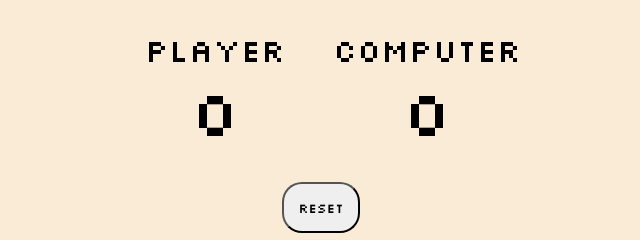
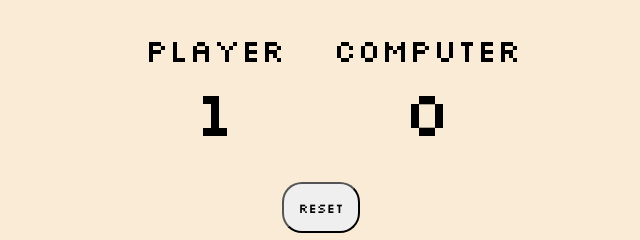
Before and after one commit to avik-ch/rock-paper-scissors-js, a plain HTML site: page index.html in a window 1280 px wide. Both pictures are taken after a click on the element "Rock Paper Scissor". Shown: the part 461-701 px from the top of the page, 319-959 px from the left. Drawn offline with Linux system fonts and the light colour scheme.

Commit message:
Make score counters update each round

```diff
--- a/index.html
+++ b/index.html
@@ -32,11 +32,11 @@
     <div class="flex score-section">
         <div class="flex score-container">
             <div class="score-title">Player</div>
-            <div class="rounds-won">0</div>
+            <div class="rounds-won" id="player-score">0</div>
         </div>
         <div class="flex score-container">
             <div class="score-title">Computer</div>
-            <div class="rounds-won">0</div>
+            <div class="rounds-won" id="computer-score">0</div>
         </div>
     </div>
     <button class="btn">Reset</button>
--- a/script.js
+++ b/script.js
@@ -31,6 +31,16 @@ function getHumanChoice() {
 // Variables to store scores
 let humanScore = computerScore = 0;
 
+function updateScores() {
+    const playerScore = document.querySelector("#player-score");
+    const compScore = document.querySelector("#computer-score");
+    playerScore.textContent = humanScore;
+    compScore.textContent = computerScore;
+    if (Math.max(playerScore, compScore) === 5) {
+        gameOver();
+    }
+}
+
 /***
  * Function for playing out one round of game.
  *
@@ -53,6 +63,7 @@ function playRound(humanChoice, computerChoice) {
         console.log(`You lose! ${humanChoiceWord} beats ${computerChoiceWord}`);
         computerScore++;
     }
+    updateScores();
 }
 
 const buttons = document.querySelector(".img-container");
```
